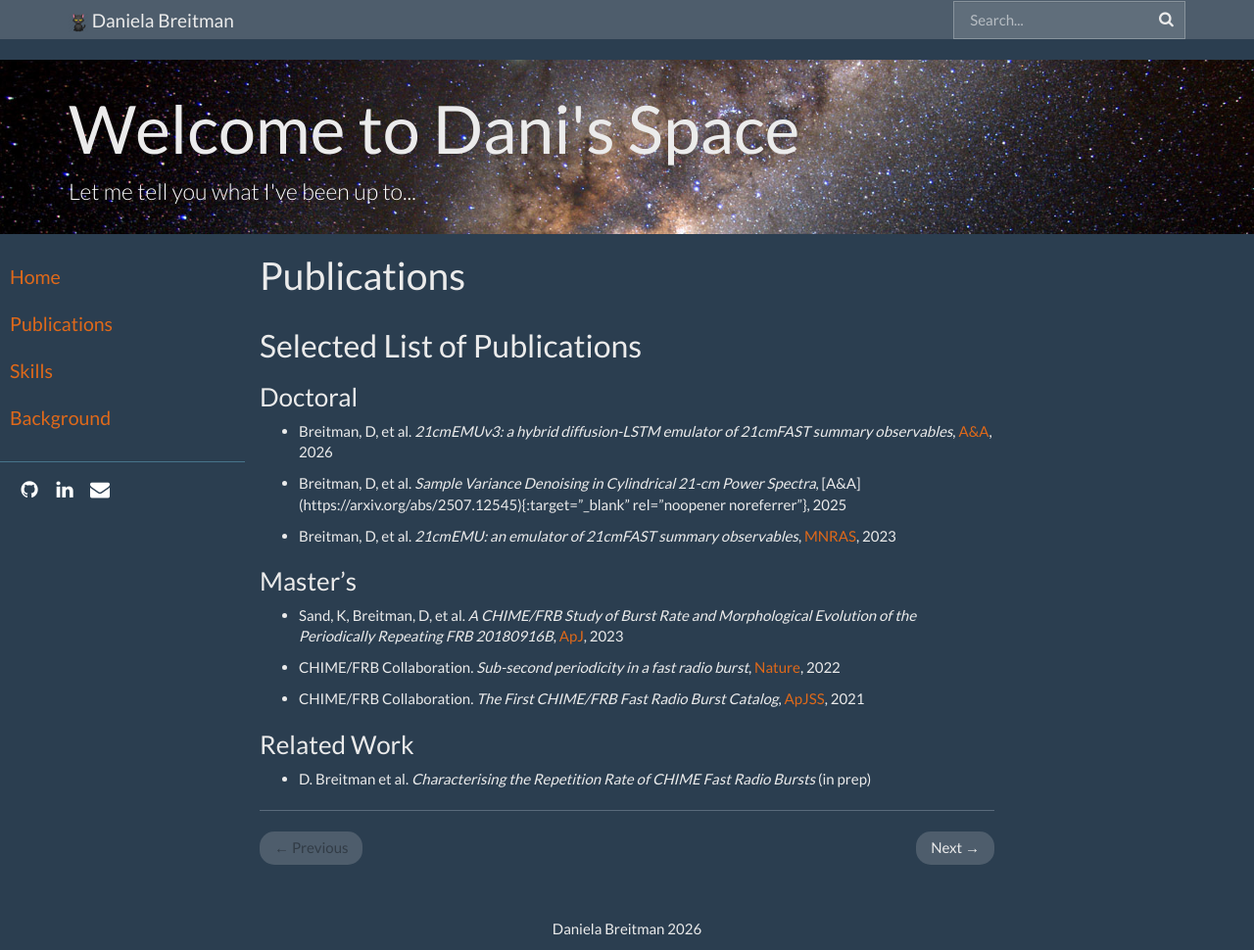
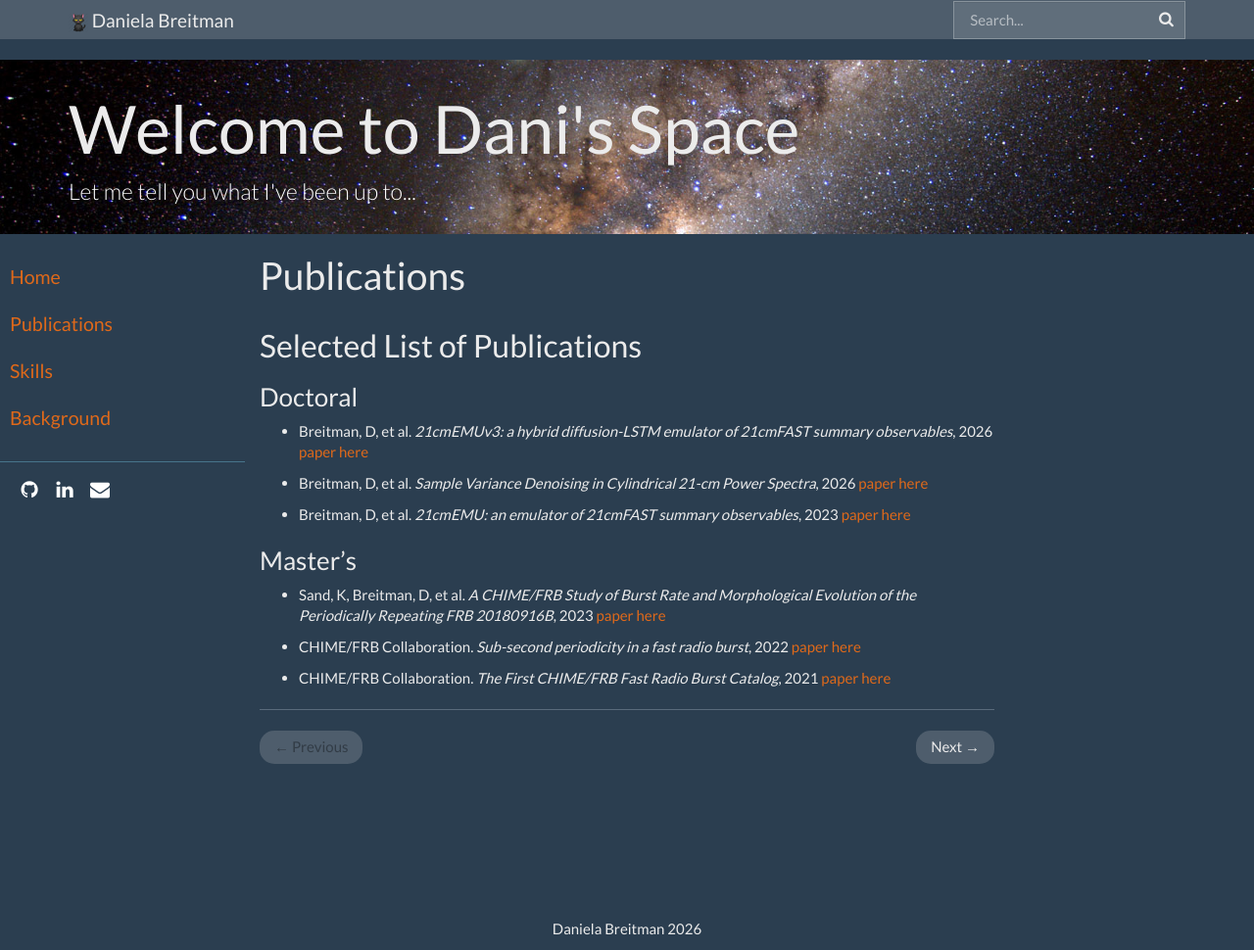
Before and after one commit to DanielaBreitman/DanielaBreitman.github.io, a Jekyll site: the page built from _docs/publications.md, in a window 1280 px wide and 970 px high. Shown: the whole window at 98% size. Built offline with Jekyll 4.4.1, drawn with Linux system fonts in a browser that asks for light colours.

Commit message:
update pub format

```diff
--- a/_docs/publications.md
+++ b/_docs/publications.md
@@ -7,20 +7,16 @@ permalink: /docs/publications/
 
 ### Doctoral
 
-- Breitman, D, et al. *21cmEMUv3: a hybrid diffusion-LSTM emulator of 21cmFAST summary observables*, [A&A](https://arxiv.org/abs/2606.00219){:target="_blank" rel="noopener noreferrer"}, 2026
+- Breitman, D, et al. *21cmEMUv3: a hybrid diffusion-LSTM emulator of 21cmFAST summary observables*, 2026 [paper here](https://arxiv.org/abs/2606.00219){:target="_blank" rel="noopener noreferrer"}
 
-- Breitman, D, et al. *Sample Variance Denoising in Cylindrical 21-cm Power Spectra*, [A&A] (https://arxiv.org/abs/2507.12545){:target="_blank" rel="noopener noreferrer"}, 2025
+- Breitman, D, et al. *Sample Variance Denoising in Cylindrical 21-cm Power Spectra*, 2026 [paper here](https://arxiv.org/abs/2507.12545){:target="_blank" rel="noopener noreferrer"}
 
-- Breitman, D, et al. *21cmEMU: an emulator of 21cmFAST summary observables*, [MNRAS](https://arxiv.org/abs/2309.05697.pdf){:target="_blank" rel="noopener noreferrer"}, 2023
+- Breitman, D, et al. *21cmEMU: an emulator of 21cmFAST summary observables*, 2023 [paper here](https://arxiv.org/abs/2309.05697.pdf){:target="_blank" rel="noopener noreferrer"}
 
 ### Master's
 
-- Sand, K, Breitman, D, et al. *A CHIME/FRB Study of Burst Rate and Morphological Evolution of the Periodically Repeating FRB 20180916B*, [ApJ](https://iopscience.iop.org/article/10.3847/1538-4357/acf221/pdf){:target="_blank" rel="noopener noreferrer"}, 2023
+- Sand, K, Breitman, D, et al. *A CHIME/FRB Study of Burst Rate and Morphological Evolution of the Periodically Repeating FRB 20180916B*, 2023 [paper here](https://iopscience.iop.org/article/10.3847/1538-4357/acf221/pdf){:target="_blank" rel="noopener noreferrer"}
 
-- CHIME/FRB Collaboration. *Sub-second periodicity in a fast radio burst*, [Nature](https://www.nature.com/articles/s41586-022-04841-8){:target="_blank" rel="noopener noreferrer"}, 2022
+- CHIME/FRB Collaboration. *Sub-second periodicity in a fast radio burst*, 2022 [paper here](https://www.nature.com/articles/s41586-022-04841-8){:target="_blank" rel="noopener noreferrer"}
 
-- CHIME/FRB Collaboration. *The First CHIME/FRB Fast Radio Burst Catalog*, [ApJSS](https://iopscience.iop.org/article/10.3847/1538-4365/ac33ab/pdf){:target="_blank" rel="noopener noreferrer"}, 2021
-
-### Related Work
-
-- D. Breitman et al. *Characterising the Repetition Rate of CHIME Fast Radio Bursts* (in prep)
+- CHIME/FRB Collaboration. *The First CHIME/FRB Fast Radio Burst Catalog*, 2021 [paper here](https://iopscience.iop.org/article/10.3847/1538-4365/ac33ab/pdf){:target="_blank" rel="noopener noreferrer"}
```
